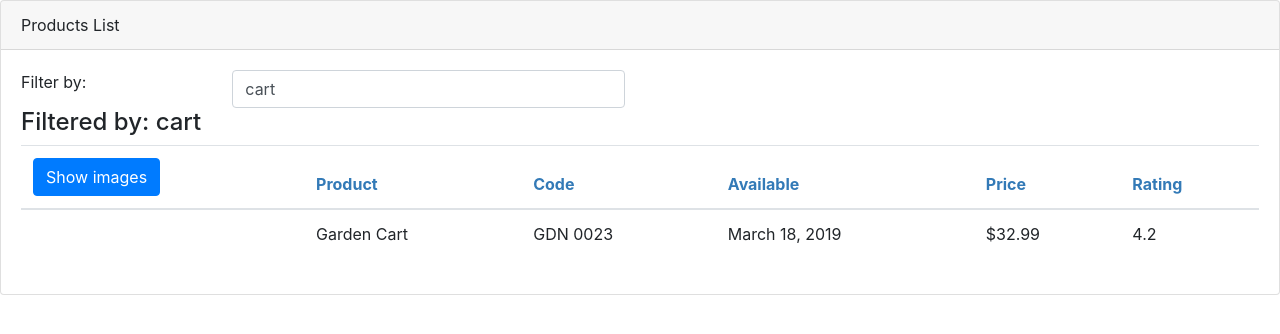
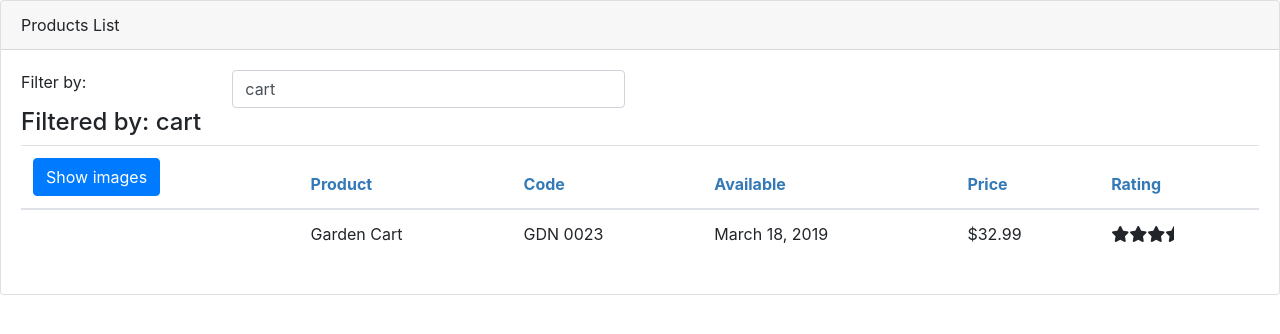
Before and after one commit to Hiteple/Angular-basics, an Angular app: page / in a window 1280 px wide. Shown: the top 334 px of the page. Built offline with nearby package versions, Linux system fonts and the light colour scheme.

Commit message:
Implementing the rating feature

```diff
--- a/src/app/app.module.ts
+++ b/src/app/app.module.ts
@@ -6,12 +6,14 @@ import {WelcomeComponent} from './home/welcome.component';
 import {ProductsListComponent} from './products/products-list.component';
 import {FormsModule} from '@angular/forms';
 import {ConvertLineToSpaces} from './shared/convert-line-to-spaces';
+import {StarComponent} from './shared/star.component';
 
 @NgModule({
   declarations: [
     AppComponent,
     WelcomeComponent,
     ProductsListComponent,
+    StarComponent,
     ConvertLineToSpaces
   ],
   imports: [
--- a/src/app/products/products-list.component.html
+++ b/src/app/products/products-list.component.html
@@ -43,7 +43,7 @@
           <td>{{ product.productCode | convertLineToSpaces: '-' }}</td>
           <td>{{ product.releaseDate }}</td>
           <td>{{ product.price | currency }}</td>
-          <td>{{ product.starRating }}</td>
+          <td><app-star [rating]="product.starRating"></app-star></td>
         </tr>
         </tbody>
       </table>
--- a/src/app/products/products-list.component.ts
+++ b/src/app/products/products-list.component.ts
@@ -92,7 +92,6 @@ export class ProductsListComponent implements OnInit {
   ngOnInit(): void {
     console.log('OnInit');
   }
-
   toggleImage(): void {
     this.showImage = !this.showImage;
   }
--- a/src/app/shared/star.component.css
+++ b/src/app/shared/star.component.css
@@ -1,5 +1,9 @@
 .crop {
   overflow: hidden;
+}
+
+.crop > div {
+  width: 100px;
 }
 div {
   cursor: pointer;
--- a/src/app/shared/star.component.html
+++ b/src/app/shared/star.component.html
@@ -1,12 +1,11 @@
-
 <div class="crop"
      [style.width.px]="starWidth"
      [title]="rating">
-  <div style="width: 75px">
-    <span class="fa fa-star"></span>
-    <span class="fa fa-star"></span>
-    <span class="fa fa-star"></span>
-    <span class="fa fa-star"></span>
-    <span class="fa fa-star"></span>
+  <div>
+    <i class="fas fa-star"></i>
+    <i class="fas fa-star"></i>
+    <i class="fas fa-star"></i>
+    <i class="fas fa-star"></i>
+    <i class="fas fa-star"></i>
   </div>
 </div>
--- /dev/null
+++ b/src/app/shared/star.component.ts
@@ -0,0 +1,15 @@
+import {Component, Input, OnChanges} from '@angular/core';
+
+@Component({
+  selector: 'app-star',
+  templateUrl: './star.component.html',
+  styleUrls: ['./star.component.css']
+})
+export class StarComponent implements OnChanges {
+  @Input() rating: number;
+  starWidth: number;
+
+  ngOnChanges(): void {
+    this.starWidth = (this.rating * 75) / 5;
+  }
+}
--- a/src/index.html
+++ b/src/index.html
@@ -6,6 +6,7 @@
   <base href="/">
   <meta name="viewport" content="width=device-width, initial-scale=1">
   <link rel="icon" type="image/x-icon" href="favicon.ico">
+  <script src="https://kit.fontawesome.com/b614b88656.js" crossorigin="anonymous"></script>
 </head>
 <body>
   <app-root></app-root>
```
